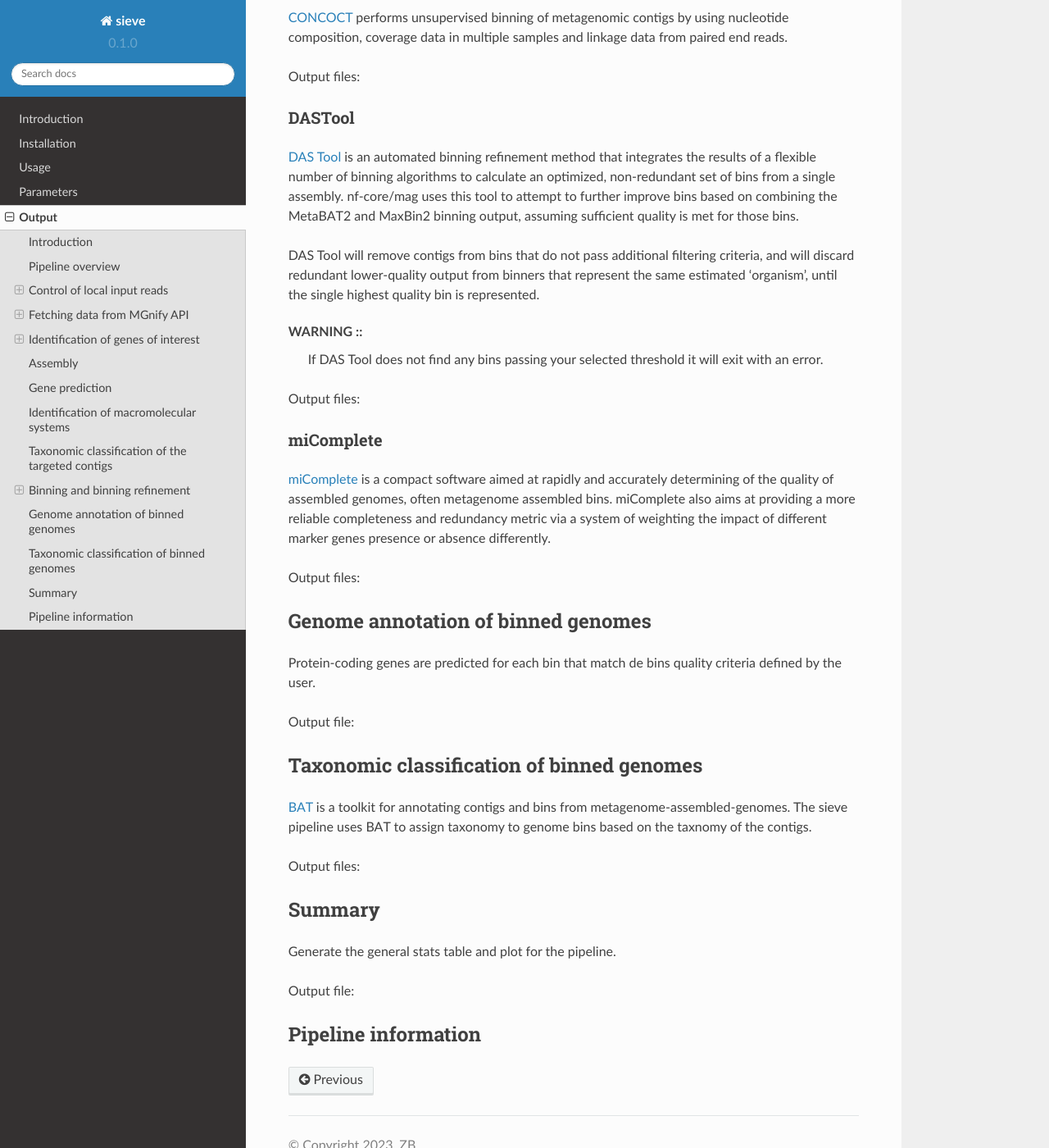
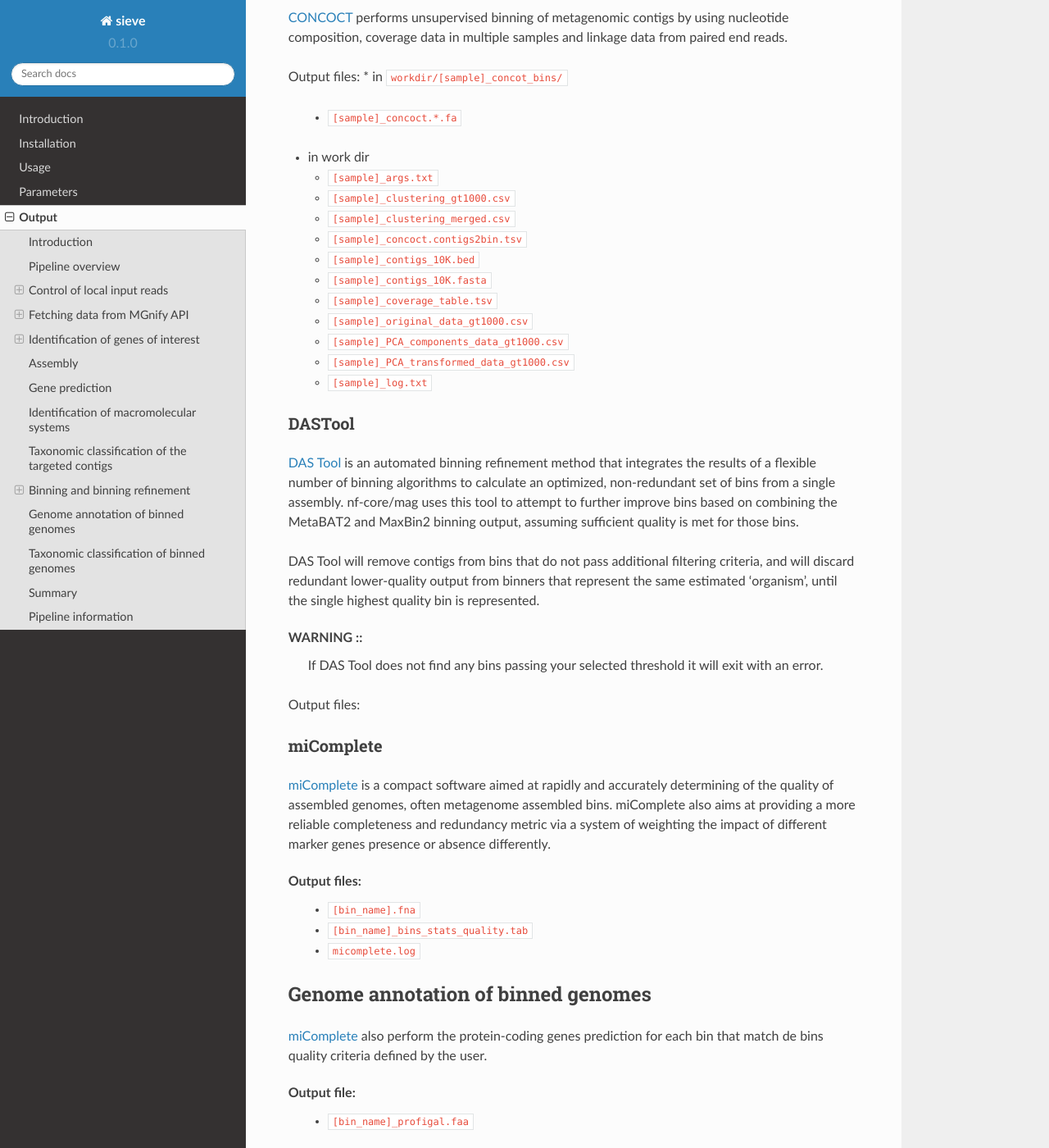
Before and after one commit to matiasWanntorp/sieve-doc, a Sphinx documentation site: the page built from docs/source/output.rst, in a window 1280 px wide and 1400 px high, scrolled down 3895 px. Shown: the whole window at 82% size. Built offline with Sphinx 7.4.7 and the Read the Docs theme 2.0.0, drawn with Linux system fonts in a browser that asks for light colours.

Commit message:
Update output.rst

```diff
--- a/docs/source/output.rst
+++ b/docs/source/output.rst
@@ -169,6 +169,22 @@
 `CONCOCT <https://github.com/BinPro/CONCOCT>`_ performs unsupervised binning of metagenomic contigs by using nucleotide composition, coverage data in multiple samples and linkage data from paired end reads.
 
 Output files:
+* in ``workdir/[sample]_concot_bins/``
+  * ``[sample]_concoct.*.fa``
+
+* in work dir
+
+  * ``[sample]_args.txt``
+  * ``[sample]_clustering_gt1000.csv``
+  * ``[sample]_clustering_merged.csv``
+  * ``[sample]_concoct.contigs2bin.tsv``
+  * ``[sample]_contigs_10K.bed``
+  * ``[sample]_contigs_10K.fasta``
+  * ``[sample]_coverage_table.tsv``
+  * ``[sample]_original_data_gt1000.csv``
+  * ``[sample]_PCA_components_data_gt1000.csv``
+  * ``[sample]_PCA_transformed_data_gt1000.csv``
+  * ``[sample]_log.txt``
 
 DASTool
 ~~~~~~~
@@ -189,13 +205,17 @@
 `miComplete <https://bitbucket.org/evolegiolab/micomplete/src/master/>`_ is a compact software aimed at rapidly and accurately determining of the quality of assembled genomes, often metagenome assembled bins. miComplete also aims at providing a more reliable completeness and redundancy metric via a system of weighting the impact of different marker genes presence or absence differently.
 
 Output files:
+ * ``[bin_name].fna``
+ * ``[bin_name]_bins_stats_quality.tab``
+ * ``micomplete.log``
 
 Genome annotation of binned genomes
 -----------------------------------
 
-Protein-coding genes are predicted for each bin that match de bins quality criteria defined by the user.
+`miComplete <https://bitbucket.org/evolegiolab/micomplete/src/master/>`_ also perform the protein-coding genes prediction for each bin that match de bins quality criteria defined by the user.
 
 Output file:
+ * ``[bin_name]_profigal.faa``
 
 Taxonomic classification of binned genomes
 ------------------------------------------
```
